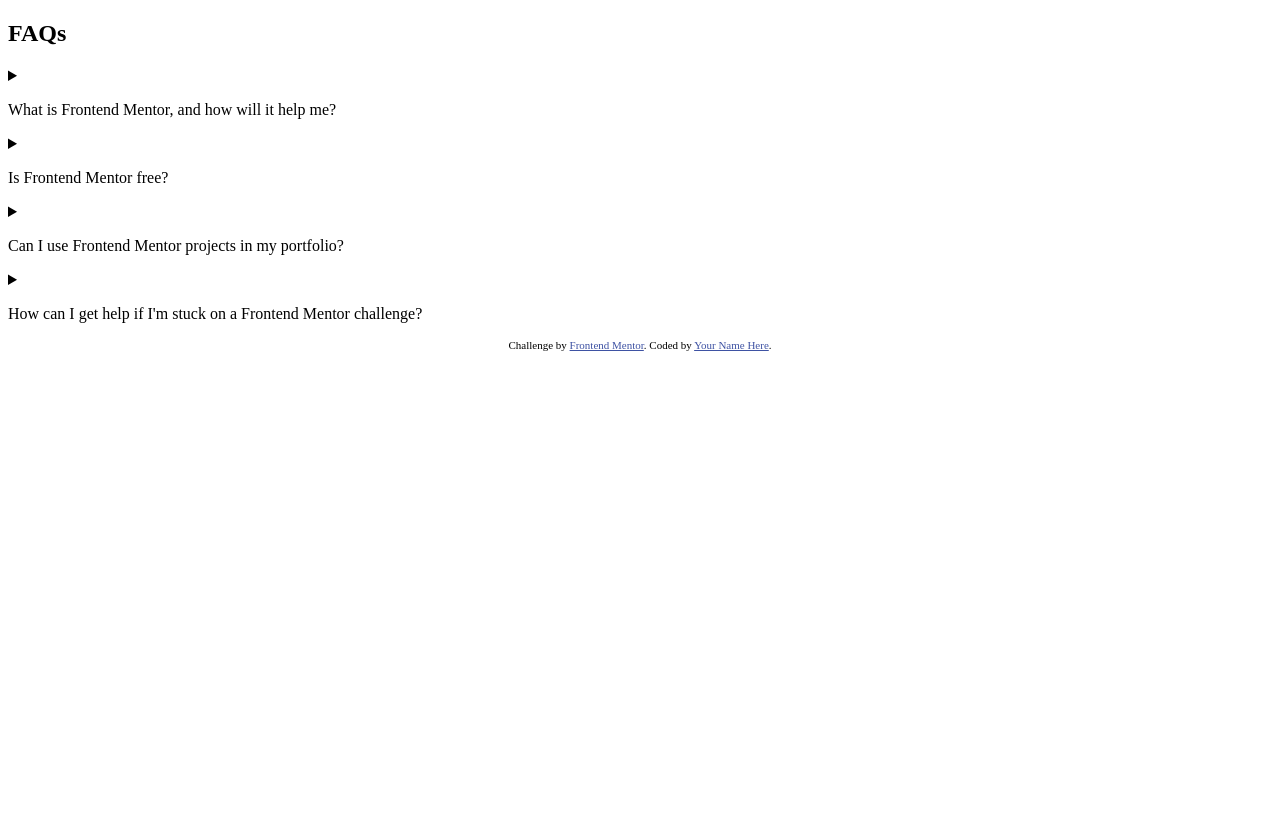
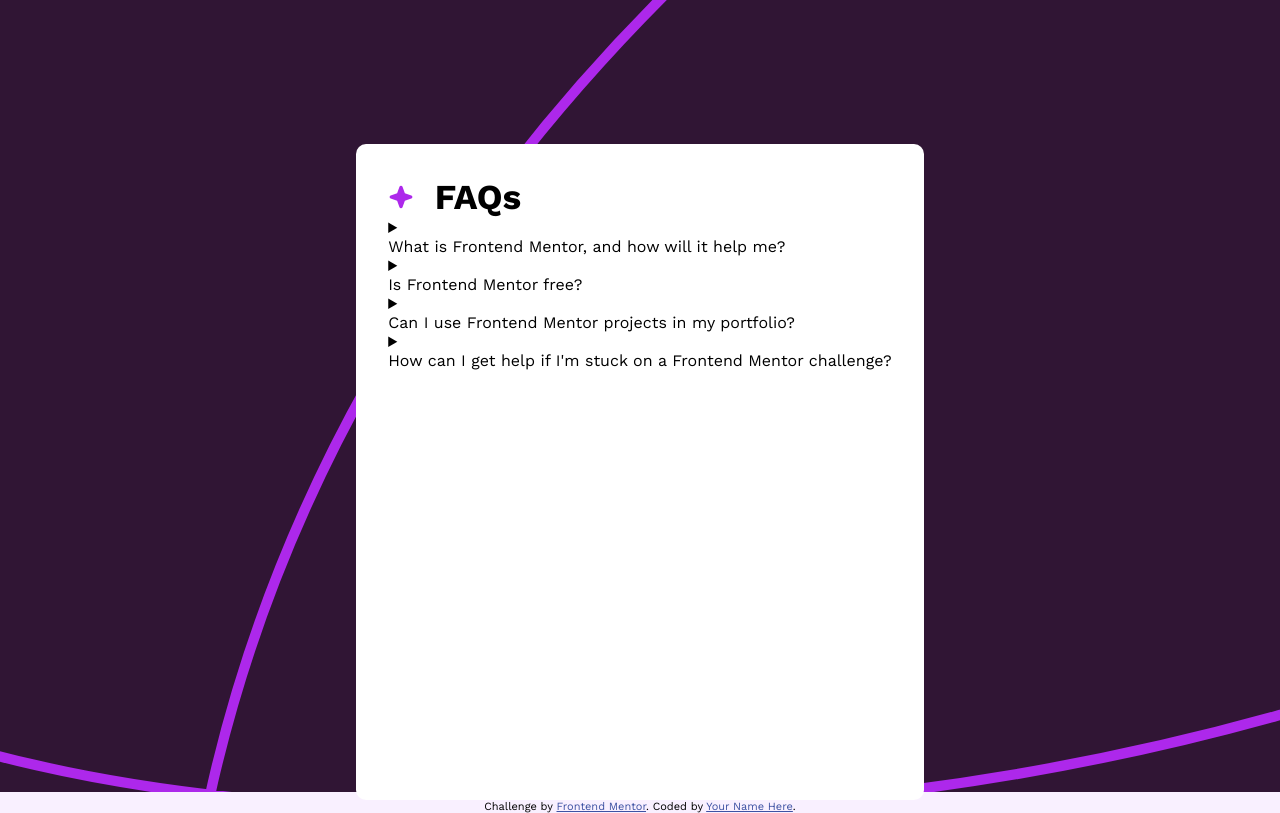
Before and after one commit to johncraven/frontendmentor-challenges, a plain HTML site: page faq-accordion-main/index.html in a window 1280 px wide. Drawn offline with Linux system fonts and the light colour scheme.

Commit message:
working on icons

```diff
--- a/faq-accordion-main/index.html
+++ b/faq-accordion-main/index.html
@@ -1,35 +1,44 @@
 <!DOCTYPE html>
 <html lang="en">
   <head>
-  <meta charset="UTF-8">
-  <meta name="viewport" content="width=device-width, initial-scale=1.0"> <!-- displays site properly based on user's device -->
+    <meta charset="UTF-8" />
+    <meta name="viewport" content="width=device-width, initial-scale=1.0" />
+    <!-- displays site properly based on user's device -->
 
-  <link rel="icon" type="image/png" sizes="32x32" href="./assets/images/favicon-32x32.png">
+    <link
+      rel="icon"
+      type="image/png"
+      sizes="32x32"
+      href="./assets/images/favicon-32x32.png"
+    />
 
+    <link rel="stylesheet" href="style.css" />
     <title>Frontend Mentor | FAQ accordion</title>
-
-  <!-- Feel free to remove these styles or customise in your own stylesheet 👍 -->
-  <style>
-    .attribution { font-size: 11px; text-align: center; }
-    .attribution a { color: hsl(228, 45%, 44%); }
-  </style>
   </head>
   <body>
     <main>
       <article class="info">
-
         <header>
+          <div class="info__title-container">
+            <img
+              class="star"
+              src="assets/images/icon-star.svg"
+              alt="star icon"
+            />
             <h1 class="info__title">FAQs</h1>
+          </div>
         </header>
-
         <details class="info__detail">
           <summary class="info__summary">
-          <p class="info__summary-text">What is Frontend Mentor, and how will it help me?</p>
+            <p class="info__summary-text">
+              What is Frontend Mentor, and how will it help me?
+            </p>
           </summary>
           <p class="info__detail-text">
-          Frontend Mentor offers realistic coding challenges to help developers improve their
-          frontend coding skills with projects in HTML, CSS, and JavaScript. It's suitable for
-          all levels and ideal for portfolio building.
+            Frontend Mentor offers realistic coding challenges to help
+            developers improve their frontend coding skills with projects in
+            HTML, CSS, and JavaScript. It's suitable for all levels and ideal
+            for portfolio building.
           </p>
         </details>
         <details class="info__detail">
@@ -37,31 +46,43 @@
             <p class="info__summary-text">Is Frontend Mentor free?</p>
           </summary>
           <p class="info__detail-text">
-          Yes, Frontend Mentor offers both free and premium coding challenges, with the free
-          option providing access to a range of projects suitable for all skill levels.
-        </p></details>
+            Yes, Frontend Mentor offers both free and premium coding challenges,
+            with the free option providing access to a range of projects
+            suitable for all skill levels.
+          </p>
+        </details>
         <details class="info__detail">
           <summary class="info__summary">
-          <p class="info__summary-text">Can I use Frontend Mentor projects in my portfolio?</p>
+            <p class="info__summary-text">
+              Can I use Frontend Mentor projects in my portfolio?
+            </p>
           </summary>
           <p class="info__detail-text">
-          Yes, you can use projects completed on Frontend Mentor in your portfolio. It's an excellent
-          way to showcase your skills to potential employers!
-        </p></details>
+            Yes, you can use projects completed on Frontend Mentor in your
+            portfolio. It's an excellent way to showcase your skills to
+            potential employers!
+          </p>
+        </details>
         <details class="info__detail">
           <summary class="info__summary">
-          <p class="info__summary-text">How can I get help if I'm stuck on a Frontend Mentor challenge?</p>
+            <p class="info__summary-text">
+              How can I get help if I'm stuck on a Frontend Mentor challenge?
+            </p>
           </summary>
           <p class="info__detail-text">
-          The best place to get help is inside Frontend Mentor's Discord community. There's a help
-          channel where you can ask questions and seek support from other community members.
-        </p></details>
+            The best place to get help is inside Frontend Mentor's Discord
+            community. There's a help channel where you can ask questions and
+            seek support from other community members.
+          </p>
+        </details>
       </article>
     </main>
     <footer>
       <div class="attribution">
-    Challenge by <a href="https://www.frontendmentor.io?ref=challenge" target="_blank">Frontend Mentor</a>.
-    Coded by <a href="#">Your Name Here</a>.
+        Challenge by
+        <a href="https://www.frontendmentor.io?ref=challenge" target="_blank"
+          >Frontend Mentor</a
+        >. Coded by <a href="#">Your Name Here</a>.
       </div>
     </footer>
   </body>
--- a/faq-accordion-main/style.css
+++ b/faq-accordion-main/style.css
@@ -1,3 +1,76 @@
+@font-face {
+  font-family: "Work Sans";
+  src: url("assets/fonts/WorkSans-VariableFont_wght.ttf");
+}
+
 * {
-    box-sizing: border-box;
+  box-sizing: border-box;
+  margin: 0;
+  padding: 0;
 }
+
+:root {
+  --clr-white: hsl(0, 0%, 100%);
+  --clr-primary: hsl(292, 42%, 14%);
+  --clr-primary-light: hsl(275, 100%, 97%);
+  --clr-gray: hsl(292, 16%, 49%);
+
+  --fs-400: 16px;
+  --fs-600: 35px;
+
+  --font-family: Work Sans;
+
+  --fw-400: 400;
+  --fw-600: 600;
+  --fw-700: 700;
+}
+
+body {
+  background-image: url("./assets/images/background-pattern-mobile.svg");
+  background-size: contain;
+  background-repeat: no-repeat;
+  background-color: var(--clr-primary-light);
+
+  font-family: "Work Sans";
+  font-weight: var(--fw-400);
+  font-size: var(--fs-400);
+}
+
+.attribution {
+  font-size: 11px;
+  text-align: center;
+}
+.attribution a {
+  color: hsl(228, 45%, 44%);
+}
+
+main {
+  min-height: 100vh;
+  display: flex;
+  justify-content: center;
+}
+
+.info {
+  margin-block-start: 9rem;
+  margin-inline: 1rem;
+  border-radius: 10px;
+
+  padding: 2rem;
+
+  background-color: var(--clr-white);
+}
+
+.info__title-container {
+  display: flex;
+  flex-direction: row;
+  gap: 1.3rem;
+}
+
+.info__title {
+  font-size: var(--fs-600);
+  font-weight: var(--fw-700);
+}
+
+.star {
+  width: 1.6rem;
+}
```
Lines whose indentation alone changed are shown as unchanged.
